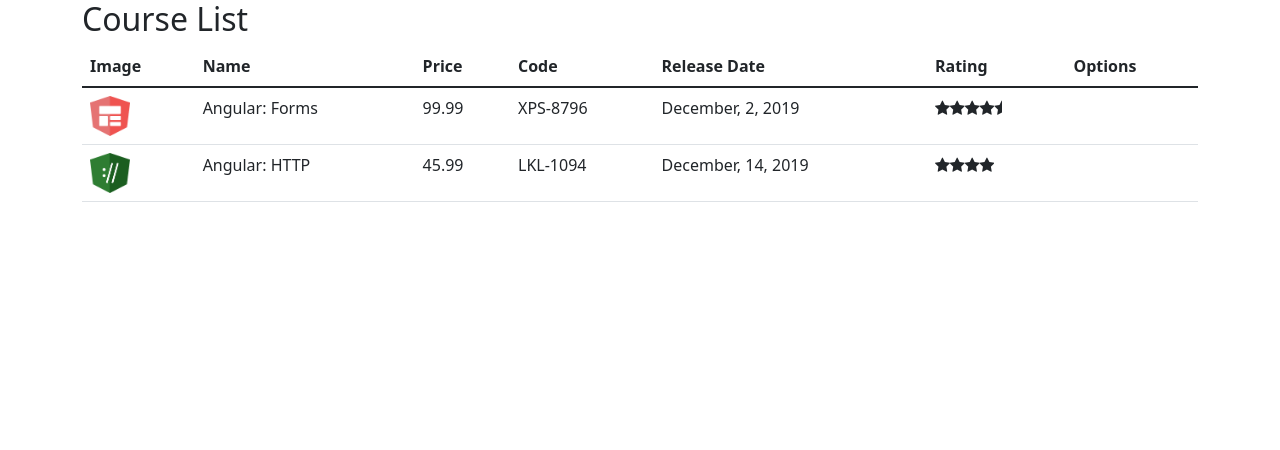
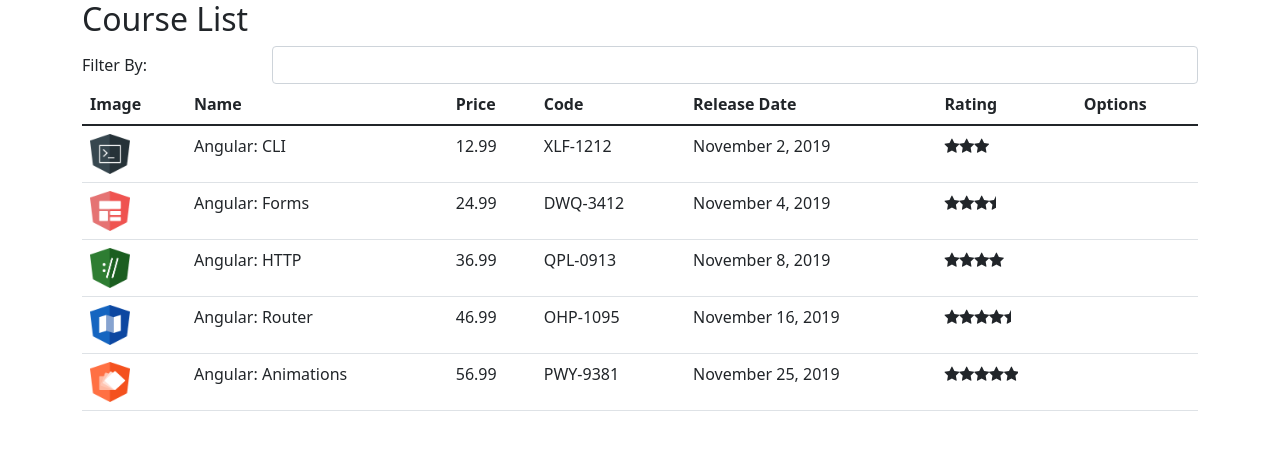
Before and after one commit to pedrovazs/course-manager-dio, an Angular app: page / in a window 1280 px wide. Shown: the top 450 px of the page. Built offline with nearby package versions, Linux system fonts and the light colour scheme.

Commit message:
added new feature. filter search

```diff
--- a/src/app/courses/course-list.component.html
+++ b/src/app/courses/course-list.component.html
@@ -1,4 +1,13 @@
 <h2> Course List </h2>
+
+<div class="form-group row">
+    <label class="col-sm-2 col-form-label">Filter By:</label>
+    <div class="col-sm-10">
+        <!-- Two Way Data Binding -->
+        <input [(ngModel)]="filter" class="form-control" >
+    </div>
+
+</div>
 
 <table class="table table-striperd">
     <thead>
@@ -14,7 +23,7 @@
     </thead>
     <tbody>
         <!-- Recurso do angular para fazer iterações -->
-        <tr *ngFor="let course of courses">
+        <tr *ngFor="let course of filteredCourses">
             <!-- Mesclando um valor de variável com a tag html -->
             <td><img [src]="course.imageUrl" width="40" height="40" > </td>
             <td>{{ course.name }}</td>
--- a/src/app/courses/course-list.component.ts
+++ b/src/app/courses/course-list.component.ts
@@ -4,6 +4,7 @@
 
 import { Component, OnInit } from "@angular/core";
 import { Course } from "./course";
+import { CourseService } from "./course.service";
 
 // Este decorator recebe um objeto
 @Component({
@@ -12,32 +13,34 @@
 })
 export class CourseListComponent implements OnInit {
 
-    courses: Course[] = [];
+    filteredCourses: Course[] = [];
+    _courses: Course[] = [];
+    _filterBy: string = '';
+
+
+
+    // Faz a injeção
+    constructor(private courseService: CourseService) {
+
+    }
 
     ngOnInit(): void {
-        this.courses = [
-            {
-                id: 1,
-                name: 'Angular: Forms',
-                imageUrl: './assets/images/forms.png',
-                price: 99.99,
-                code: 'XPS-8796',
-                duration: 120,
-                rating: 4.5,
-                releaseDate: 'December, 2, 2019'
+        this._courses = this.courseService.retriveAll();
+        this.filteredCourses = this._courses;
+    }
 
-            },
-            {
-                id: 2,
-                name: 'Angular: HTTP',
-                imageUrl: './assets/images/http.png',
-                price: 45.99,
-                code: 'LKL-1094',
-                duration: 80,
-                rating: 4.0,
-                releaseDate: 'December, 14, 2019'
 
-            }
-        ]
+    set filter(value: string) {
+        this._filterBy = value;
+
+        this.filteredCourses = this._courses.filter((course: Course) =>
+            course.name
+                .toLocaleLowerCase()
+                .indexOf(this._filterBy.toLocaleLowerCase()) > -1
+        )
+    }
+
+    get filter() {
+        return this._filterBy;
     }
 }
--- /dev/null
+++ b/src/app/courses/course.service.ts
@@ -0,0 +1,73 @@
+import { Injectable } from "@angular/core";
+import { Course } from "./course";
+
+
+// Essa notação fala para o angular que esta é uma injeção de dependência
+@Injectable({
+    // Faz com que seja injetado no root da aplicação
+    providedIn: 'root'
+})
+export class CourseService {
+
+    retriveAll(): Course[] {
+        return COURSES
+    }
+}
+
+var COURSES: Course[] = [
+    {
+        id: 1,
+        name: 'Angular: CLI',
+        releaseDate: 'November 2, 2019',
+        description: 'Neste curso, os alunos irão obter um grande conhecimento nos principais recursos do CLI.',
+        duration: 120,
+        code: 'XLF-1212',
+        rating: 3,
+        price: 12.99,
+        imageUrl: '/assets/images/cli.png',
+    },
+    {
+        id: 2,
+        name: 'Angular: Forms',
+        releaseDate: 'November 4, 2019',
+        description: 'Neste curso, os alunos irão obter um conhecimento aprofundado sobre os recursos disponíveis no módulo de Forms.',
+        duration: 80,
+        code: 'DWQ-3412',
+        rating: 3.5,
+        price: 24.99,
+        imageUrl: '/assets/images/forms.png',
+    },
+    {
+        id: 3,
+        name: 'Angular: HTTP',
+        releaseDate: 'November 8, 2019',
+        description: 'Neste curso, os alunos irão obter um conhecimento aprofundado sobre os recursos disponíveis no módulo de HTTP.',
+        duration: 80,
+        code: 'QPL-0913',
+        rating: 4.0,
+        price: 36.99,
+        imageUrl: '/assets/images/http.png',
+    },
+    {
+        id: 4,
+        name: 'Angular: Router',
+        releaseDate: 'November 16, 2019',
+        description: 'Neste curso, os alunos irão obter um conhecimento aprofundado sobre os recursos disponíveis no módulo de Router.',
+        duration: 80,
+        code: 'OHP-1095',
+        rating: 4.5,
+        price: 46.99,
+        imageUrl: '/assets/images/router.png',
+    },
+    {
+        id: 5,
+        name: 'Angular: Animations',
+        releaseDate: 'November 25, 2019',
+        description: 'Neste curso, os alunos irão obter um conhecimento aprofundado sobre os recursos disponíveis sobre Animation.',
+        duration: 80,
+        code: 'PWY-9381',
+        rating: 5,
+        price: 56.99,
+        imageUrl: '/assets/images/animations.png',
+    }
+];
```
Also changed, not shown: src/app/courses/course.ts (+6 -5 lines).
